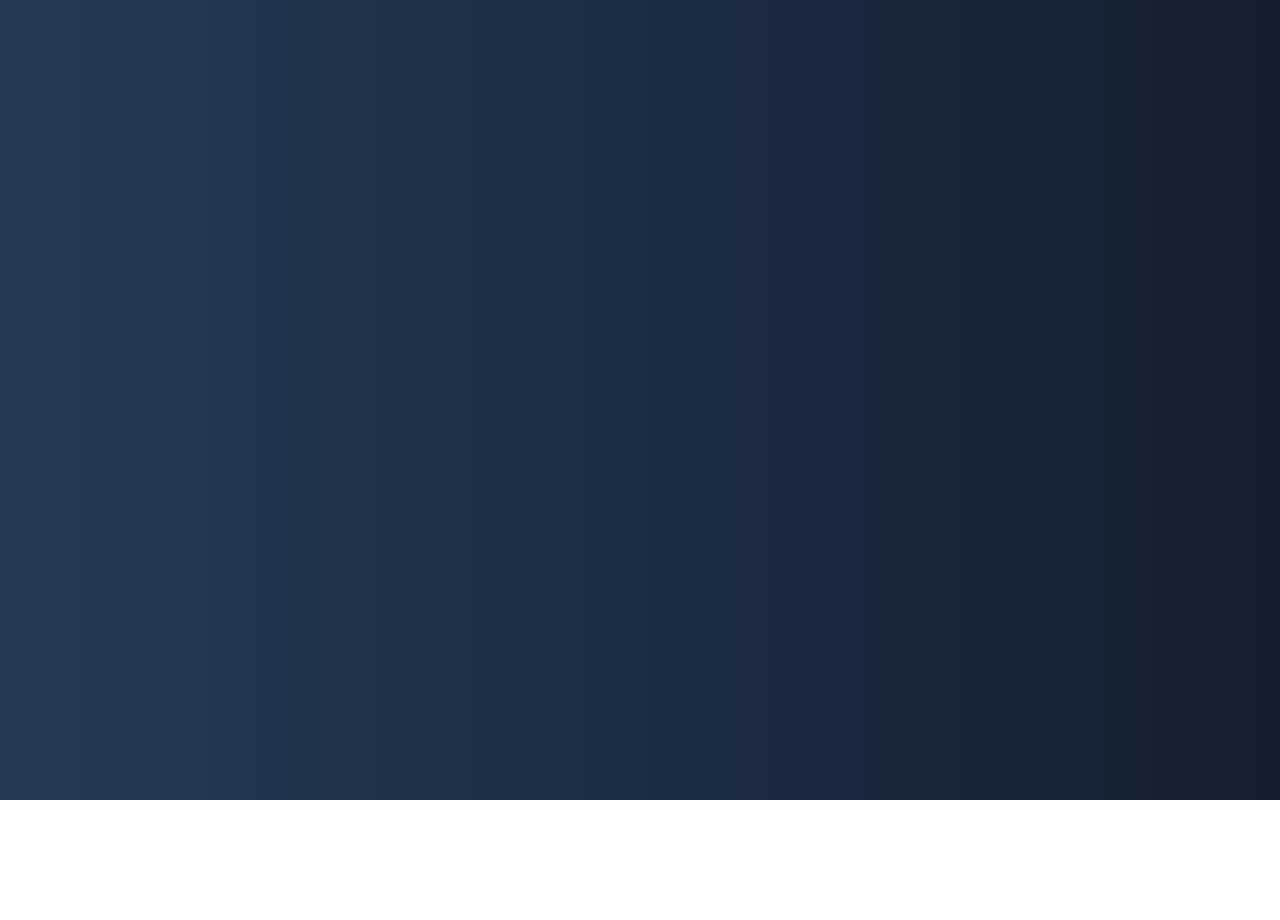
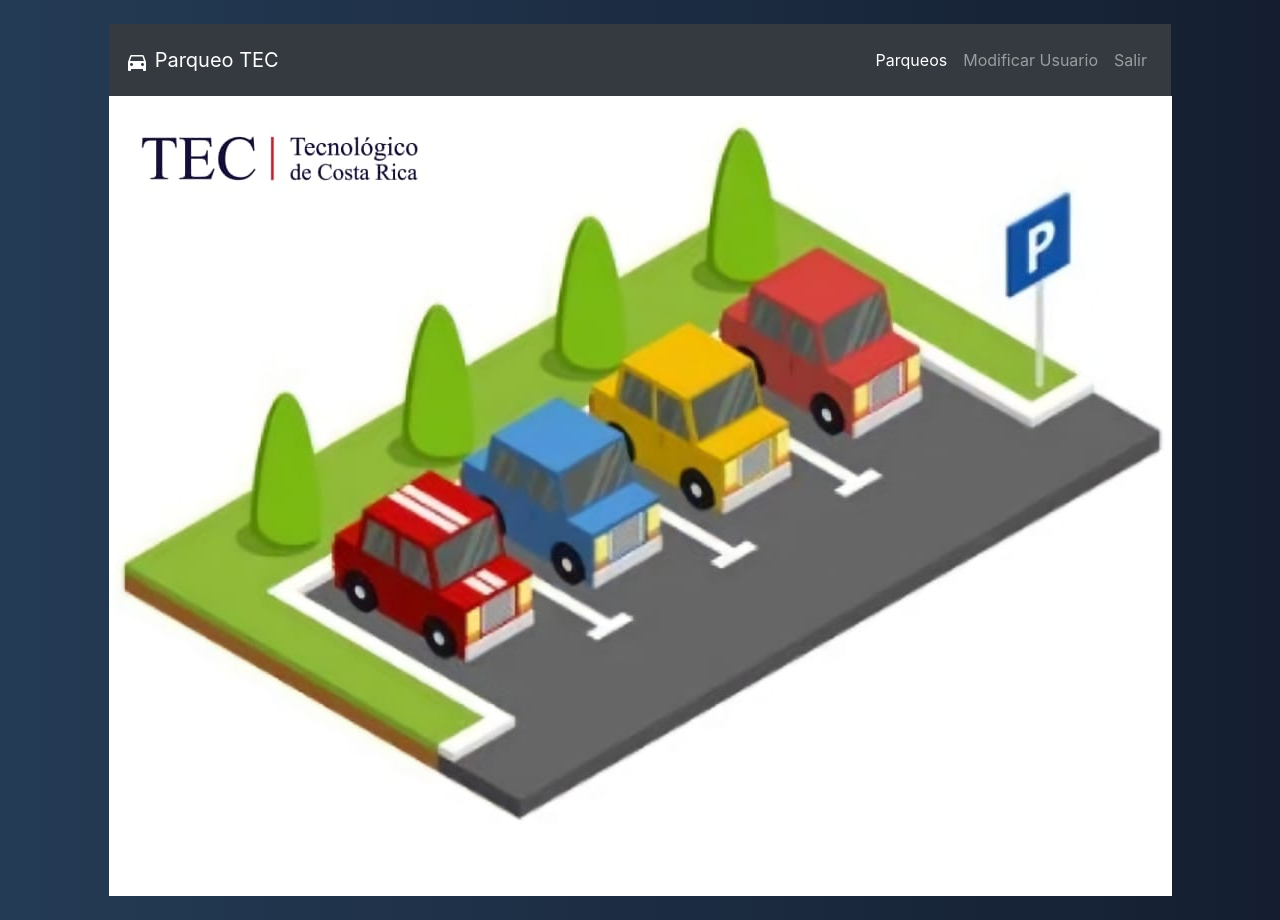
Before and after one commit to Vynidaulkel/FASE2, a React (Create React App) app in the folder frontend/: page /menu/1 in a window 1280 px wide. Before the commit the page ends 800 px from the top, so only its background shows below. Built offline with nearby package versions, Linux system fonts and the light colour scheme.

Commit message:
Funcionalidades extra al admin

```diff
--- a/frontend/src/App.js
+++ b/frontend/src/App.js
@@ -16,7 +16,7 @@ function App() {
     <Router>
       <div className="container p-4">
       <Route path="/" exact component={Login} />
-        <Route path="/menu" exact component={Navigation} />
+        <Route path="/menu/:id" exact component={Navigation} />
         <Route path="/edit/:id" component={NotesList} />
         <Route path="/createUser" component={CreateUser} />
         <Route path="/modificarUsuario/:id" component={modificarUsuario} />
--- a/frontend/src/components/Inicio.js
+++ b/frontend/src/components/Inicio.js
@@ -34,7 +34,7 @@ export default class Inicio extends Component {
         let list= []
 
         this.state.users.map((item)=>
-            <div>{list.push([item.username,item.password])}
+            <div>{list.push([item.username,item.password, item._id])}
             </div>)
 
         console.log(list[0])
@@ -43,12 +43,12 @@ export default class Inicio extends Component {
 
         for (var i = 0;   i <list.length; i++) {
             if (list[i][0] == this.state.usuario && list[i][1] == this.state.contraseña) {
-                window.location.href = '/menu';
+                window.location.href = '/menu/' + list[i][2];
                 return
             }
         }
         if ('admin' == this.state.usuario && 'admin' == this.state.contraseña) {
-            window.location.href = '/menu';
+            window.location.href = '/menu/'+'admin';
         }
         else{
             swal('Usuario o contraseña incorrectos')
--- a/frontend/src/components/Navigation.js
+++ b/frontend/src/components/Navigation.js
@@ -7,8 +7,9 @@ import logo from './menu.jpeg';
 
 export default class Navigation extends Component {
     render() {
+        if (this.props.match.params.id == 'admin') {
+            return (
 
-        return (
                 <div className="container">
 
                 <nav className="navbar navbar-expand-lg navbar-dark bg-dark p-3">
@@ -30,9 +31,6 @@ export default class Navigation extends Component {
                                     <Link to="/modificarParqueo" className="nav-link">Modificar Parqueos</Link>
                                 </li>
                                 <li className="nav-item">
-                                <Link to={"/modificarUsuario/" + '6275d3f0361a7945cc72aed8'} className="nav-link">Modificar Usuario</Link>
-                            </li>
-                            <li className="nav-item">
                                     <Link to="/funcionarios" className="nav-link">Funcionarios</Link>
                                 </li>
                                 <li className="nav-item">
@@ -47,5 +45,45 @@ export default class Navigation extends Component {
                 </div>
 
             )
+
+        }
+        else{
+
+            return (
+
+                <div className="container">
+
+                <nav className="navbar navbar-expand-lg navbar-dark bg-dark p-3">
+
+
+                        <Link className="navbar-brand" to="/menu">
+                            <i className="material-icons">
+                            directions_car </i> Parqueo TEC
+                        </Link>
+                        <button className="navbar-toggler" type="button" data-toggle="collapse" data-target="#navbarNav" aria-controls="navbarNav" aria-expanded="false" aria-label="Toggle navigation">
+                            <span className="navbar-toggler-icon"></span>
+                        </button>
+                        <div className="collapse navbar-collapse" id="navbarNav">
+                            <ul className="navbar-nav ml-auto">
+                                <li className="nav-item active">
+                                    <Link to="/parqueos" className="nav-link">Parqueos</Link>
+                                </li>
+                                <li className="nav-item">
+                                    <Link to={"/modificarUsuario/"} className="nav-link">Modificar Usuario</Link>
+                                </li>
+                                <li className="nav-item">
+                                    <Link to="/" className="nav-link">Salir</Link>
+                                </li>
+                            </ul>
+                        </div>
+
+
+                </nav>
+                  <img src={logo} />
+                </div>
+
+            )
+        }
+
     }
 }
```
Also changed, not shown: 1 other file (tests, documents, lock files or other folders). Lines whose indentation alone changed are shown as unchanged.
